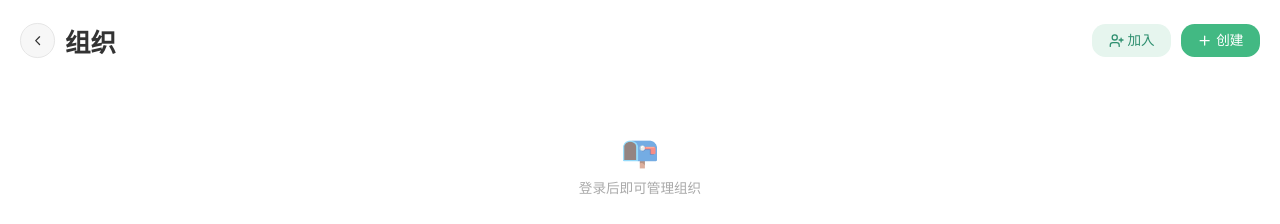
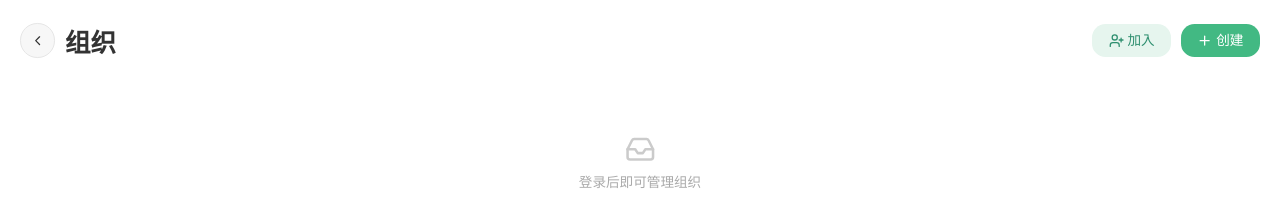
Before and after one commit to RhysScott/schedule, a Vue app in the folder schedule/: page /orgs in a window 1280 px wide. Shown: the top 224 px of the page. Built offline with nearby package versions, Linux system fonts and the light colour scheme.

Commit message:
fix: 移除 UiEmpty 空态 emoji 图标, 改用 lucide Inbox

```diff
--- a/schedule/src/components/ui/UiEmpty.vue
+++ b/schedule/src/components/ui/UiEmpty.vue
@@ -1,13 +1,14 @@
 <template>
   <div class="ui-empty">
     <slot name="icon">
-      <span class="ui-empty__icon">📭</span>
+      <Inbox class="ui-empty__icon" />
     </slot>
     <p class="ui-empty__text">{{ text }}</p>
   </div>
 </template>
 
 <script setup lang="ts">
+import { Inbox } from "lucide-vue-next";
 withDefaults(defineProps<{ text?: string }>(), { text: "暂无数据" });
 </script>
 
@@ -21,7 +22,8 @@ withDefaults(defineProps<{ text?: string }>(), { text: "暂无数据" });
   color: var(--ui-text-3);
 }
 .ui-empty__icon {
-  font-size: 0.18rem;
+  width: 0.18rem;
+  height: 0.18rem;
   opacity: 0.6;
 }
 .ui-empty__text {
```
